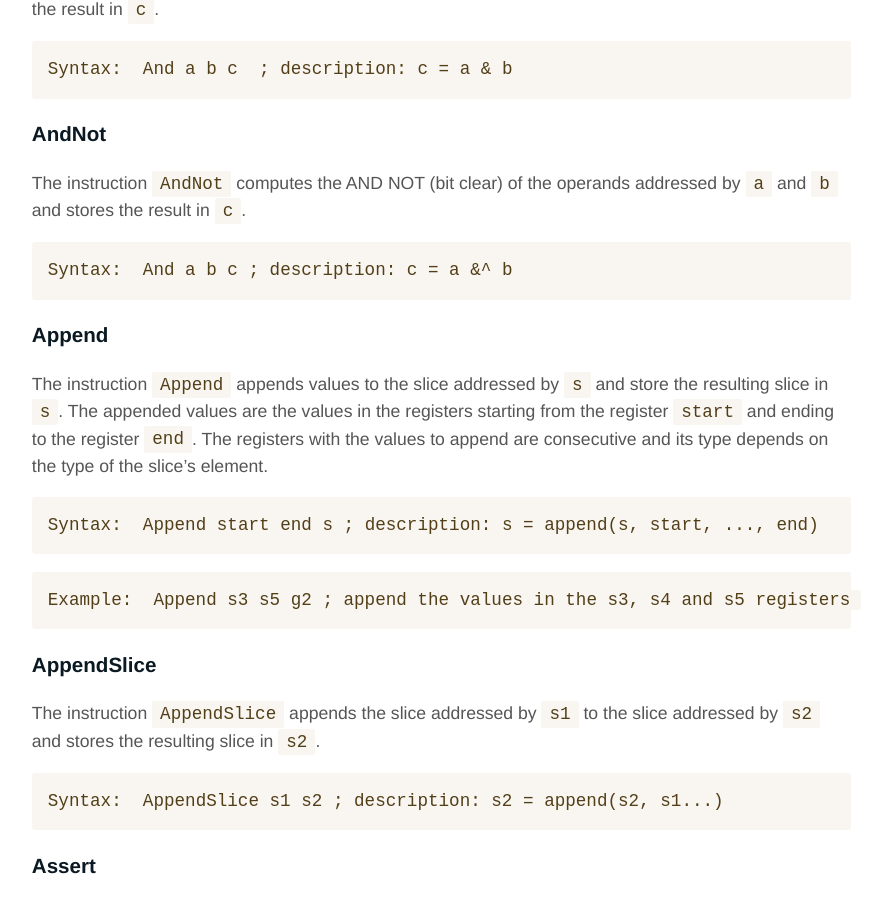
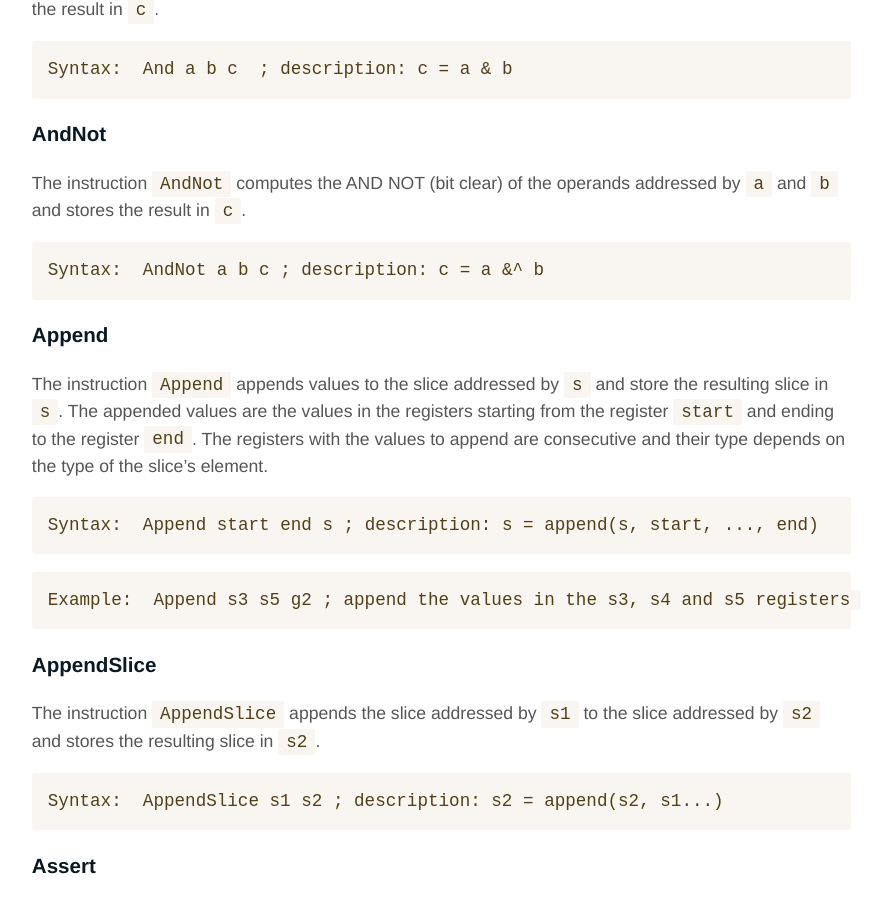
Before and after one commit to open2b/scriggo-site, a Jekyll site: the page built from doc/bytecode.md, in a window 1280 px wide and 900 px high, scrolled down 5663 px. Shown: the whole window, without its empty margins (314-1206 px from the left). Built offline with Jekyll 4.4.1, drawn with Linux system fonts in a browser that asks for light colours; some of the changed text lies outside the part shown.

Commit message:
Fix typos on bytecode page

````diff
--- a/doc/bytecode.md
+++ b/doc/bytecode.md
@@ -163,12 +163,12 @@ Syntax:  And a b c  ; description: c = a & b
 The instruction `AndNot` computes the AND NOT (bit clear) of the operands addressed by `a` and `b` and stores the result in `c`.
 
 ```go
-Syntax:  And a b c ; description: c = a &^ b
+Syntax:  AndNot a b c ; description: c = a &^ b
 ```
 
 ### Append
 
-The instruction `Append` appends values to the slice addressed by `s` and store the resulting slice in `s`. The appended values are the values in the registers starting from the register `start` and ending to the register `end`. The registers with the values to append are consecutive and its type depends on the type of the slice's element.
+The instruction `Append` appends values to the slice addressed by `s` and store the resulting slice in `s`. The appended values are the values in the registers starting from the register `start` and ending to the register `end`. The registers with the values to append are consecutive and their type depends on the type of the slice's element.
 
 ```go
 Syntax:  Append start end s ; description: s = append(s, start, ..., end)
````
Also changed, not shown: other parts of doc/bytecode.md (+2 -2 lines).
